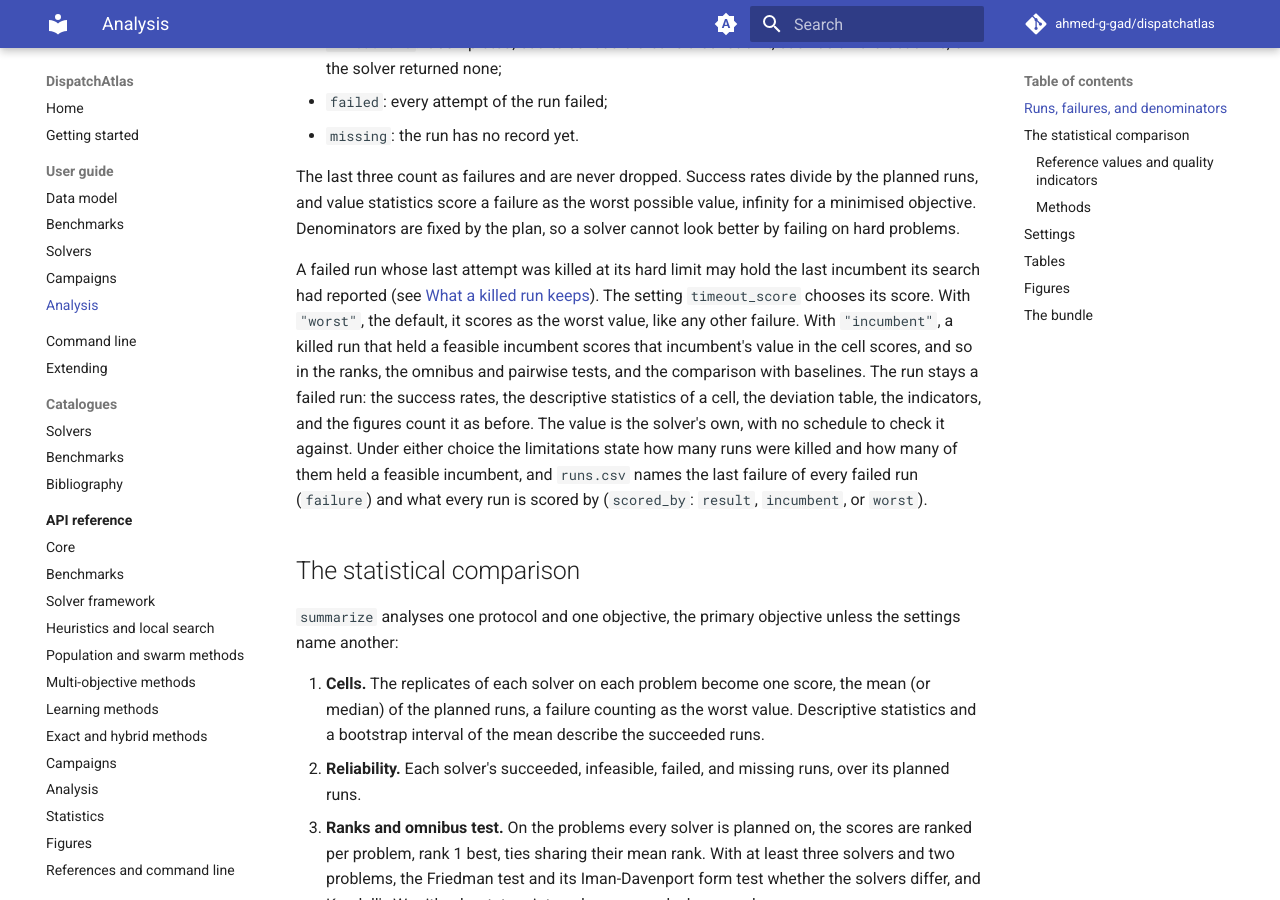
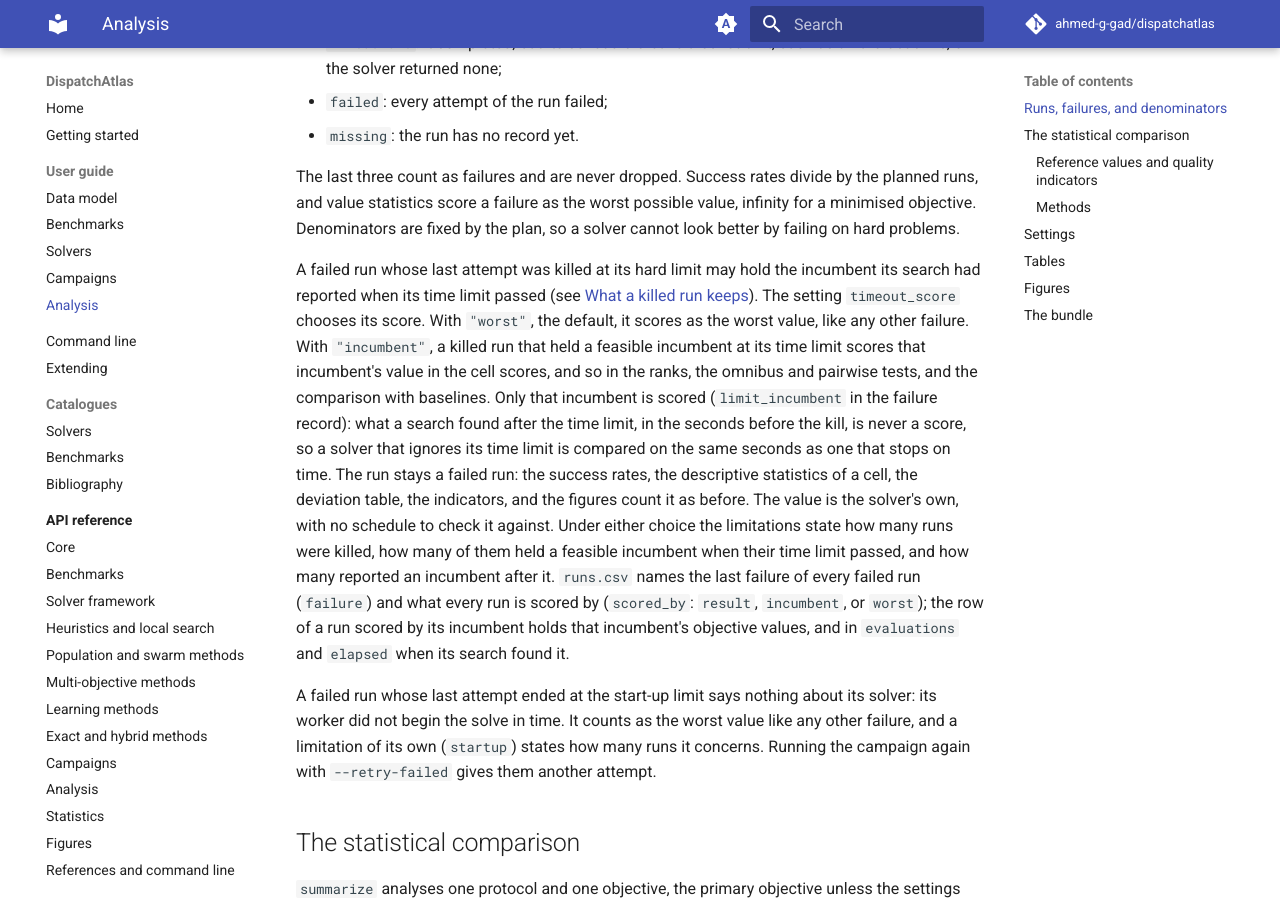
Before and after one commit to Ahmed-G-Gad/dispatchatlas, an MkDocs documentation site: the page built from docs/guide/analyzing.md, in a window 1280 px wide and 900 px high, scrolled down 632 px. Built offline with MkDocs 1.6.1 and Material for MkDocs 9.7.7, drawn with Linux system fonts in a browser that asks for light colours; comment, search, counter and statistics services are not loaded; some of the changed text lies outside the part shown.

Commit message:
Document the hand-over, the incumbent at the time limit, and start-up failures
The campaign guide states that the start-up limit and waited_seconds count
from the hand-over, before a fresh worker exists, that the supervisor never
waits for a worker to start, what last_incumbent and limit_incumbent hold,
when an incumbent can be missing from a record, and the measured cost of
reporting. The analysis guide states that only the incumbent held at the
time limit is scored, what the runs table shows for it, and how runs that
ended at the start-up limit are counted. The changelog entry describes the
same behaviour.

```diff
--- a/docs/guide/analyzing.md
+++ b/docs/guide/analyzing.md
@@ -35,19 +35,32 @@ possible value, infinity for a minimised objective. Denominators are fixed by
 the plan, so a solver cannot look better by failing on hard problems.
 
 A failed run whose last attempt was killed at its hard limit may hold the
-last incumbent its search had reported (see
+incumbent its search had reported when its time limit passed (see
 [What a killed run keeps](campaigns.md#execution)). The setting
 `timeout_score` chooses its score. With `"worst"`, the default, it scores as
 the worst value, like any other failure. With `"incumbent"`, a killed run
-that held a feasible incumbent scores that incumbent's value in the cell
-scores, and so in the ranks, the omnibus and pairwise tests, and the
-comparison with baselines. The run stays a failed run: the success rates,
-the descriptive statistics of a cell, the deviation table, the indicators,
-and the figures count it as before. The value is the solver's own, with no
+that held a feasible incumbent at its time limit scores that incumbent's
+value in the cell scores, and so in the ranks, the omnibus and pairwise
+tests, and the comparison with baselines. Only that incumbent is scored
+(`limit_incumbent` in the failure record): what a search found after the
+time limit, in the seconds before the kill, is never a score, so a solver
+that ignores its time limit is compared on the same seconds as one that
+stops on time. The run stays a failed run: the success rates, the
+descriptive statistics of a cell, the deviation table, the indicators, and
+the figures count it as before. The value is the solver's own, with no
 schedule to check it against. Under either choice the limitations state how
-many runs were killed and how many of them held a feasible incumbent, and
-`runs.csv` names the last failure of every failed run (`failure`) and what
-every run is scored by (`scored_by`: `result`, `incumbent`, or `worst`).
+many runs were killed, how many of them held a feasible incumbent when their
+time limit passed, and how many reported an incumbent after it. `runs.csv`
+names the last failure of every failed run (`failure`) and what every run is
+scored by (`scored_by`: `result`, `incumbent`, or `worst`); the row of a run
+scored by its incumbent holds that incumbent's objective values, and in
+`evaluations` and `elapsed` when its search found it.
+
+A failed run whose last attempt ended at the start-up limit says nothing
+about its solver: its worker did not begin the solve in time. It counts as
+the worst value like any other failure, and a limitation of its own
+(`startup`) states how many runs it concerns. Running the campaign again
+with `--retry-failed` gives them another attempt.
 
 ## The statistical comparison
 
@@ -134,7 +147,7 @@ default:
 | `correction` | `"holm"` | `"none"`, `"bonferroni"`, `"holm"`, `"hochberg"`, `"shaffer"`, or `"finner"` |
 | `omnibus` | `"iman-davenport"` | the test that gates the Nemenyi test, or `"friedman"` |
 | `statistic` | `"mean"` | how replicates become one score; with `"median"`, failures decide the cell only when they reach half of the runs |
-| `timeout_score` | `"worst"` | how a run killed at its hard limit is scored: as the worst value, or with `"incumbent"` by the feasible incumbent it held |
+| `timeout_score` | `"worst"` | how a run killed at its hard limit is scored: as the worst value, or with `"incumbent"` by the feasible incumbent it held when its time limit passed |
 | `replicate_floor` | none | fewest replicates per cell of a stochastic solver; smaller cells are reported, not excluded |
 | `power` | `0.8` | target power of the detectable-effect statement |
 | `references` | none | a reference value per problem, for the relative deviation |
```
Also changed, not shown: CHANGELOG.md (+18 -12 lines), docs/guide/campaigns.md (+46 -21 lines), 2 other files.
